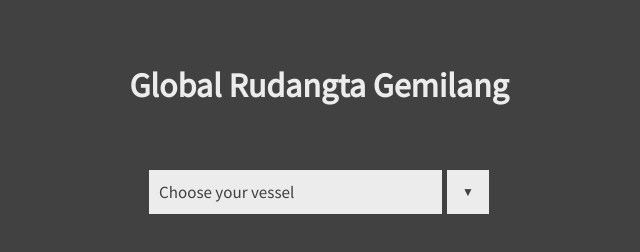
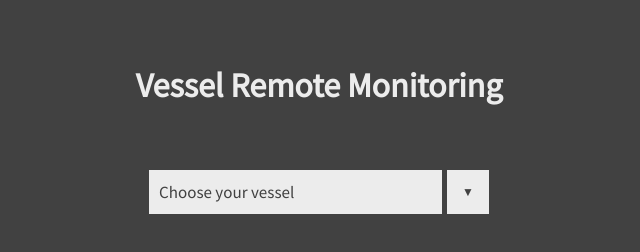
Before and after one commit to stacia01/dashboard, a plain HTML site: page index.html in a window 1280 px wide. Shown: the whole page, without its empty margins (321-961 px from the left). Drawn offline with Linux system fonts and the light colour scheme.

Commit message:
change title

```diff
--- a/index.html
+++ b/index.html
@@ -73,7 +73,7 @@
 </head>
 
 <body>
-	<h1>Global Rudangta Gemilang</h1>
+	<h1>Vessel Remote Monitoring</h1>
 	<div class="select-box">
 
 		<label for="select-box1" class="label select-box1"><span class="label-desc">Choose your vessel</span> </label>
```
